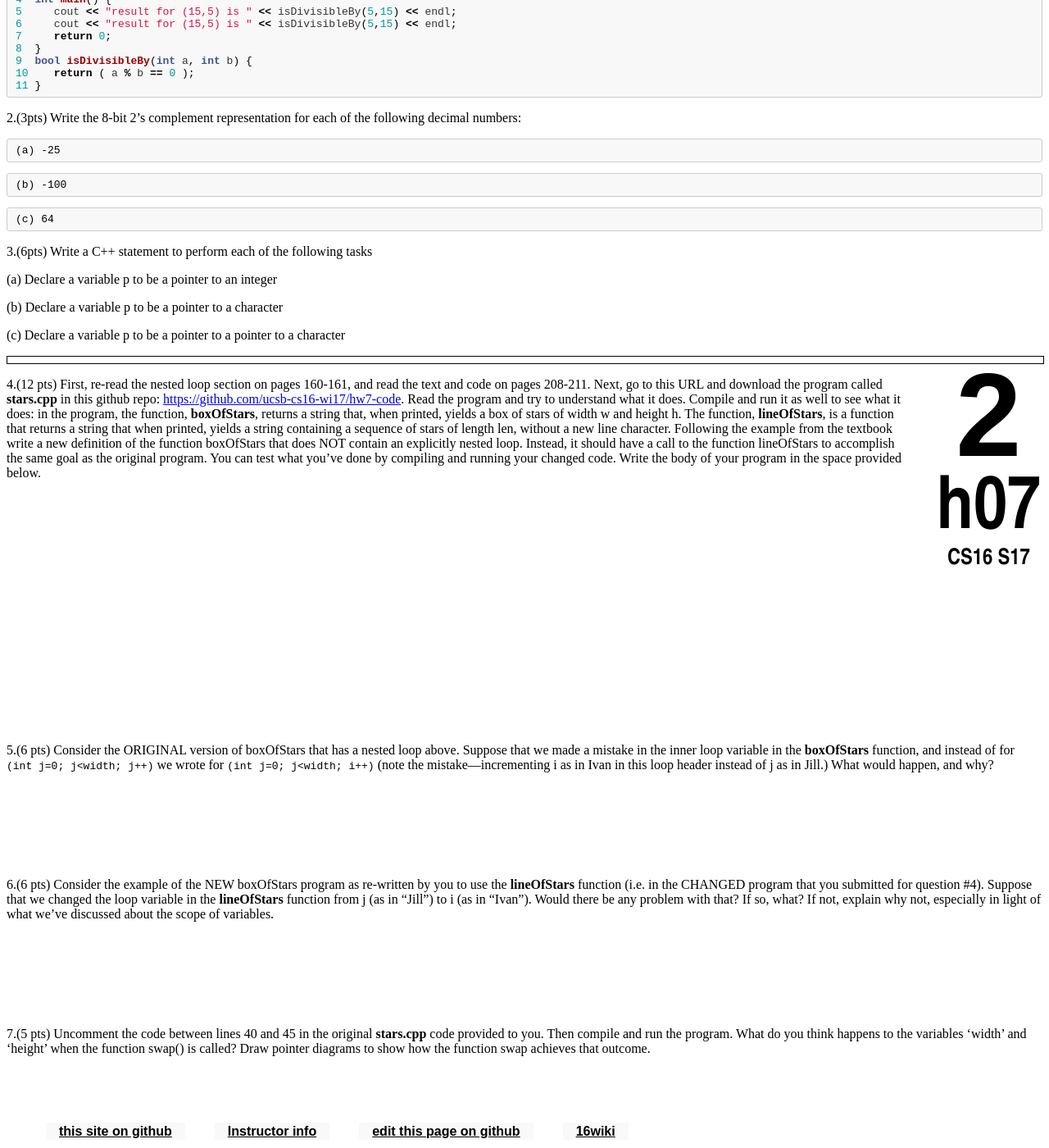
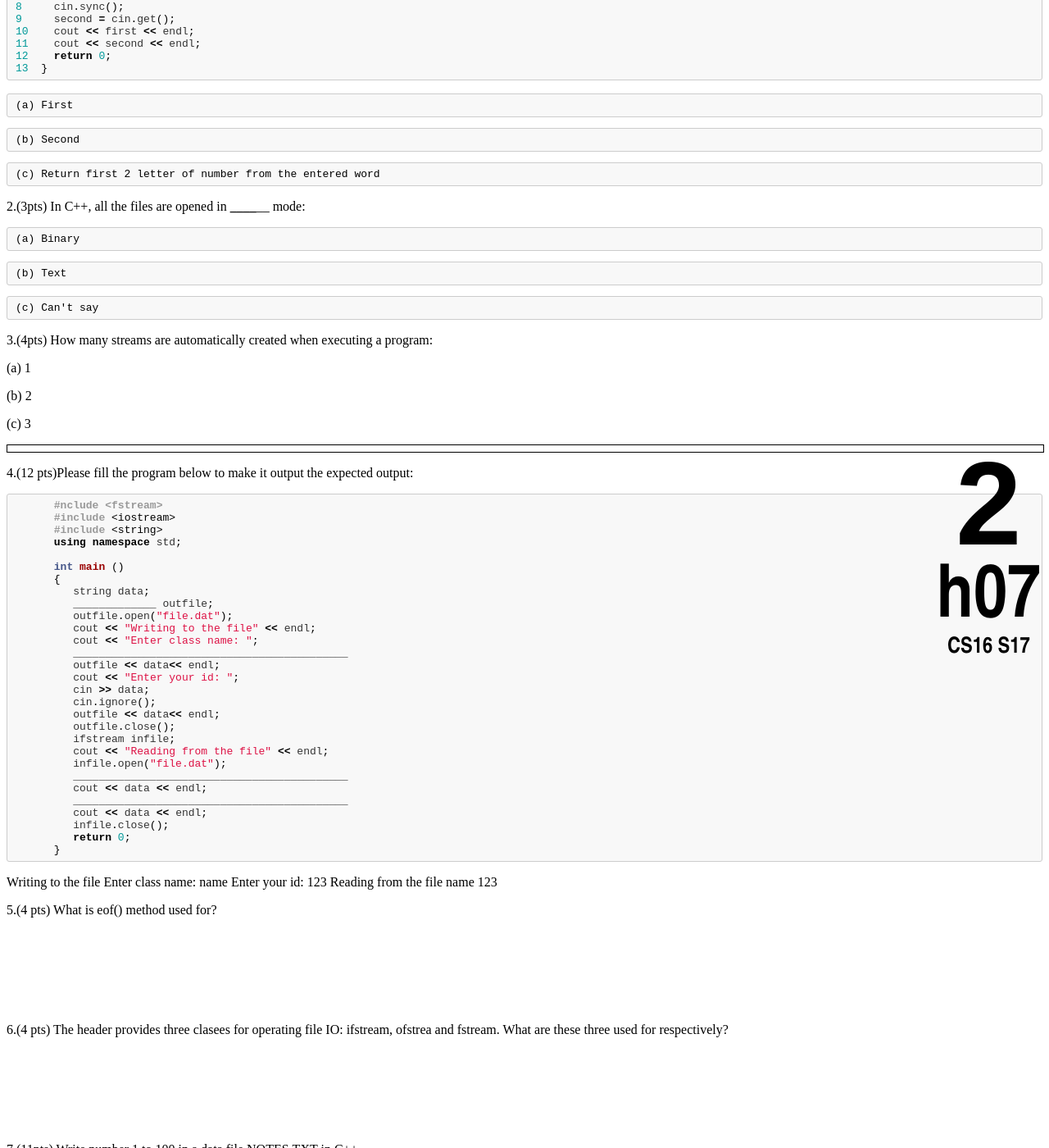
Before and after one commit to ucsb-cs16-sp17/ucsb-cs16-sp17.github.io, a Jekyll site: the page built from _hwk/h07.md, in a window 1280 px wide and 1400 px high, scrolled down 922 px. Shown: the whole window at 82% size. Built offline with Jekyll 4.4.1, drawn with Linux system fonts in a browser that asks for light colours; some of the changed text lies outside the part shown.

Commit message:
Update h07.md

````diff
--- a/_hwk/h07.md
+++ b/_hwk/h07.md
@@ -11,51 +11,100 @@ Read Chapter 4, sections 4.3 - 4.5 and Chapter 9, section 9.1 (pages 508-515)(If
 <b>PLEASE MARK YOUR HOMEWORK CLEARLY, REGARDLESS OF IF YOU WRITE IT OUT IN INK OR PENCIL!<br/>
 FOR BEST RESULTS, PRINT THIS PAGE AS A PDF, THEN PRINT THE PDF</b>
 Modify to homework on file IO
-1.(3 pts) We talked about three concepts that are very important to keep straight, and not confuse: (a) function declaration, (b) function definition, and (c) function call. Here is a short C++ program, with line numbers. Please indicate which line number (or range of line numbers) contains the function prototype, function definition, and function call for the isDivisibleBy function.
+1.(3 pts) What is the output of this program?
   <div style="margin-bottom:1em"></div>
 
 <div markdown="1">
 ```cpp
 1  #include <iostream>
 2  using namespace std;
-3  bool isDivisibleBy(int a, int b);
 4  int main() {
-5     cout << "result for (15,5) is " << isDivisibleBy(5,15) << endl;
-6     cout << "result for (15,5) is " << isDivisibleBy(5,15) << endl;
-7     return 0;
-8  }
-9  bool isDivisibleBy(int a, int b) {
-10    return ( a % b == 0 );
-11 }
+5     char first, second;
+6     cout << "Enter a word: ";
+7     first = cin.get();
+8     cin.sync();
+9     second = cin.get();
+10    cout << first << endl;
+11    cout << second << endl;
+12    return 0;
+13  }
 ```
 </div>
-2.(3pts) Write the 8-bit 2's complement representation for each of the following decimal numbers:
 <div style="margin-bottom:1em"></div>
-    (a) -25
+    (a) First
    <div style="margin-bottom:.5em"></div>
-    (b) -100
+    (b) Second
    <div style="margin-bottom:.5em"></div>
-    (c) 64
+    (c) Return first 2 letter of number from the entered word
   <div style="margin-bottom:.5em"></div>
 
-3.(6pts) Write a C++ statement to perform each of the following tasks
+2.(3pts) In C++, all the files are opened in ______________ mode:
+<div style="margin-bottom:1em"></div>
+    (a) Binary
+   <div style="margin-bottom:.5em"></div>
+    (b) Text
+   <div style="margin-bottom:.5em"></div>
+    (c) Can't say
+  <div style="margin-bottom:.5em"></div>
+
+3.(4pts) How many streams are automatically created when executing a program:
   <div style="margin-bottom:.1em"></div>
-  (a) Declare a variable p to be a pointer to an integer
-   <div style="margin-bottom:.5em"></div>
-  (b) Declare a variable p to be a pointer to a character
-   <div style="margin-bottom:.5em"></div>
-  (c) Declare a variable p to be a pointer to a pointer to a character
+  (a) 1
+  <div style="margin-bottom:.5em"></div>
+  (b) 2
+  <div style="margin-bottom:.5em"></div>
+  (c) 3
   <div class="pagebreak"></div>
 
+4.(12 pts)Please fill the program below to make it output the expected output:
+<div markdown="1">
+  ```cpp
+      #nclude <fstream>
+      #include <iostream>
+      #include <string>
+      using namespace std;
 
-4.(12 pts) First, re-read the nested loop section on pages 160-161, and read the text and code on pages 208-211. Next, go to this URL and download the program called <b>stars.cpp</b> in this github repo: [https://github.com/ucsb-cs16-wi17/hw7-code](https://github.com/ucsb-cs16-wi17/hw7-code). Read the program and try to understand what it does. Compile and run it as well to see what it does: in the program, the function, <b>boxOfStars</b>, returns a string that, when printed, yields a box of stars of width w and height h. The function, <b>lineOfStars</b>, is a function that returns a string that when printed, yields a string containing a sequence of stars of length len, without a new line character. Following the example from the textbook write a new definition of the function boxOfStars that does NOT contain an explicitly nested loop. Instead, it should have a call to the function lineOfStars to accomplish the same goal as the original program. You can test what you’ve done by compiling and running your changed code. Write the body of your program in the space provided below.
-  <div style="margin-bottom:20em"></div>
+      int main ()
+      {
+         string data;
+         _____________ outfile;
+         outfile.open("file.dat");
+         cout << "Writing to the file" << endl;
+         cout << "Enter class name: ";
+         ___________________________________________
+         outfile << data<< endl;
+         cout << "Enter your id: ";
+         cin >> data;
+         cin.ignore();
+         outfile << data<< endl;
+         outfile.close();
+         ifstream infile;
+         cout << "Reading from the file" << endl;
+         infile.open("file.dat");
+         ___________________________________________
+         cout << data << endl;
+         ___________________________________________
+         cout << data << endl;
+         infile.close();
+         return 0;
+      }
+  ```
+  </div>
+  <div style="margin-bottom:.5em"></div>
+  Writing to the file
+  Enter class name: name
+  Enter your id: 123
+  Reading from the file
+  name
+  123
+  <div style="margin-bottom:1m"></div>
 
-5.(6 pts) Consider the ORIGINAL version of boxOfStars that has a nested loop above. Suppose that we made a mistake in the inner loop variable in the <b>boxOfStars</b> function, and instead of for `(int j=0; j<width; j++)` we wrote for `(int j=0; j<width; i++)` (note the mistake—incrementing i as in Ivan in this loop header instead of j as in Jill.) What would happen, and why?
+
+5.(4 pts) What is eof() method used for?
   <div style="margin-bottom:8em"></div>
 
-6.(6 pts) Consider the example of the NEW boxOfStars program as re-written by you to use the <b>lineOfStars</b> function (i.e. in the CHANGED program that you submitted for question #4). Suppose that we changed the loop variable in the <b>lineOfStars</b> function from j (as in "Jill") to i (as in "Ivan"). Would there be any problem with that? If so, what? If not, explain why not, especially in light of what we’ve discussed about the scope of variables.
+6.(4 pts) The <fstream> header provides three clasees for operating file IO:  ifstream, ofstrea and fstream. What are these three used for respectively?
  <div style="margin-bottom:8em"></div>
 
-7.(5 pts) Uncomment the code between lines 40 and 45 in the original <b>stars.cpp</b> code provided to you. Then compile and run the program. What do you think happens to the variables 'width' and 'height' when the function swap() is called? Draw pointer diagrams to show how the function swap achieves that outcome.
+7.(11pts) Write number 1 to 100 in a data file NOTES.TXT in C++
  <div style="margin-bottom:5em"></div>
````
